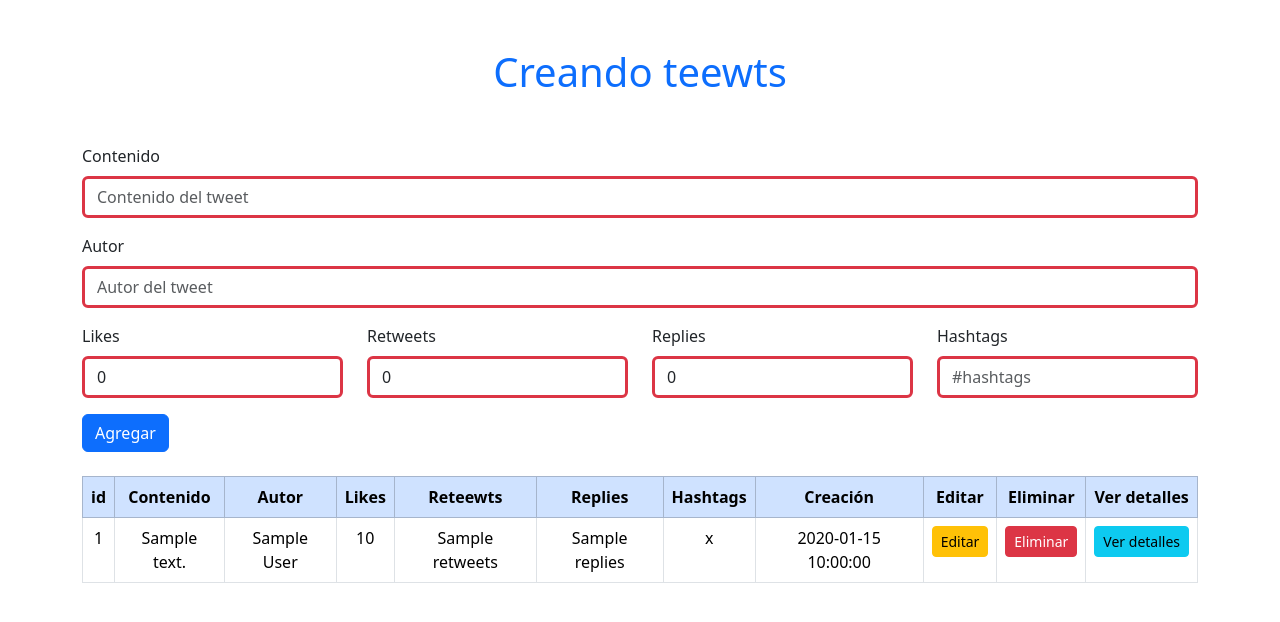
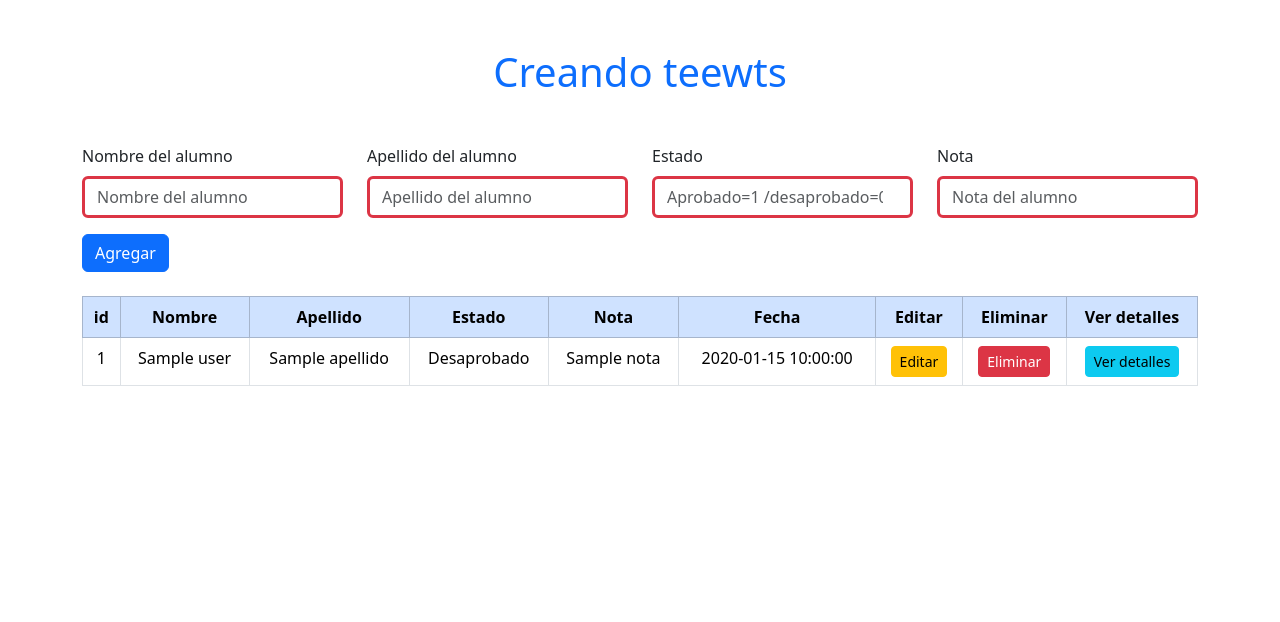
Before and after one commit to lsaavsan/ExamenModulo5, a Flask app: template templates/index.html in a window 1280 px wide. Shown: the top 622 px of the page. Run offline with Flask 3, Linux system fonts and the light colour scheme; the template is opened without the code that fills it: most values are stand-ins (such as "Sample title", 1, 10 or a date in 2020).

Commit message:
añadiendo avance

```diff
--- a/app.py
+++ b/app.py
@@ -5,27 +5,28 @@ from dotenv import load_dotenv
 
 # Cargar las variables de entorno desde un archivo .env (si se usa)
 # Esto permite mantener información sensible (como credenciales) fuera del código fuente.
+# Recomendado por el profesor
 load_dotenv()
 
 # Configuración de la conexión a la base de datos utilizando variables de entorno
 database = pymysql.connect(
-    host=os.getenv('DB_HOST'),  # Dirección del servidor de la base de datos (obtenida de las variables de entorno)
-    user=os.getenv('DB_USER'),  # Usuario autorizado para acceder a la base de datos
-    password=os.getenv('DB_PASSWORD'),  # Contraseña del usuario
-    database=os.getenv('DB_NAME'),  # Nombre de la base de datos
+    host=os.getenv('DB_HOST'),              # Dirección del servidor de la base de datos (obtenida de las variables de entorno)
+    user=os.getenv('DB_USER'),              # Usuario autorizado para acceder a la base de datos
+    password=os.getenv('DB_PASSWORD'),      # Contraseña del usuario
+    database=os.getenv('DB_NAME'),          # Nombre de la base de datos
     cursorclass=pymysql.cursors.DictCursor  # Configuración para obtener resultados como diccionarios
 )
 
 # Inicializamos la aplicación Flask
 app = Flask(__name__)
 
-# Ruta principal que muestra la lista de usuarios
+# Ruta principal que muestra la lista de alumnos
 @app.route("/")
 def home():
     # Crear un cursor para interactuar con la base de datos
     cursor = database.cursor()
 
-    # Ejecutar una consulta SQL para obtener todos los registros de la tabla 'clientes'
+    # Ejecutar una consulta SQL para obtener todos los registros de la tabla alumnos
     cursor.execute("SELECT * FROM alumnos")
 
     # Recuperar todos los resultados de la consulta como una lista de diccionarios
@@ -37,23 +38,24 @@ def home():
     # Renderizar la plantilla 'index.html' y pasar los datos de usuarios a la plantilla
     return render_template("index.html", data=users)
 
-# Ruta para agregar un nuevo usuario
+# Ruta para agregar un nuevo alumno
 @app.route("/user", methods=['POST'])
 def add_user():
     # Obtener los valores enviados desde el formulario HTML
-    content = request.form["content"]
-    author = request.form["author"]
-    hashtags = request.form["hashtags"]
+    nombre = request.form["nombre"]
+    apellido = request.form["apellido"]
+    aprobado = request.form["aprobado"]
+    nota = request.form["nota"]
 
     # Verificar que los campos requeridos no estén vacíos
-    if content and author and hashtags:
+    if nombre and apellido and aprobado and nota:
         # Crear un cursor para interactuar con la base de datos
         cursor = database.cursor()
 
-        # Ejecutar una consulta SQL para insertar un nuevo usuario
+        # Ejecutar una consulta SQL para insertar un nuevo alumno
         cursor.execute(
-            'INSERT INTO alumnos (content, author, hashtags) VALUES (%s, %s, %s)',
-            (content, author, hashtags)
+            'INSERT INTO alumnos (nombre, apellido, aprobado, nota) VALUES (%s, %s, %s, %s)',
+            (nombre, apellido, aprobado, nota)
         )
 
         # Confirmar los cambios en la base de datos
@@ -65,13 +67,13 @@ def add_user():
     # Redirigir al usuario de nuevo a la página principal
     return redirect(url_for('home'))
 
-# Ruta para eliminar un usuario
+# Ruta para eliminar un alumno
 @app.route("/delete/<int:id>")
 def delete_user(id):
     # Crear un cursor para interactuar con la base de datos
     cursor = database.cursor()
 
-    # Ejecutar una consulta SQL para eliminar un usuario por su ID
+    # Ejecutar una consulta SQL para eliminar un alumno por su ID
     cursor.execute("DELETE FROM alumnos WHERE id = %s", (id,))
 
     # Confirmar los cambios en la base de datos
@@ -80,7 +82,7 @@ def delete_user(id):
     # Cerrar el cursor para liberar recursos
     cursor.close()
 
-    # Redirigir al usuario de nuevo a la página principal
+    # Redirigir al alumno de nuevo a la página principal
     return redirect(url_for('home'))
 
 # Ruta para mostrar detalles de un usuario específico
@@ -89,7 +91,7 @@ def view_user(id):
     # Crear un cursor para interactuar con la base de datos
     cursor = database.cursor()
 
-    # Ejecutar una consulta SQL para obtener los datos de un usuario por su ID
+    # Ejecutar una consulta SQL para obtener los datos de un alumno por su ID
     cursor.execute("SELECT * FROM alumnos WHERE id = %s", (id,))
 
     # Recuperar el resultado de la consulta (un único registro)
@@ -100,32 +102,29 @@ def view_user(id):
 
     # Verificar si el usuario existe
     if user:
-        # Renderizar la plantilla 'user_detail.html' con los datos del usuario
+        # Renderizar la plantilla 'user_detail.html' con los datos del alumno
         return render_template("user_detail.html", user=user)
     else:
-        # Si no se encuentra el usuario, devolver un mensaje de error con el código HTTP 404
+        # Si no se encuentra el alumno, devolver un mensaje de error con el código HTTP 404
         return "Usuario no encontrado", 404
 
-# Ruta para editar los datos de un usuario
+# Ruta para editar los datos de un alumno
 @app.route("/edit/<int:id>", methods=['POST'])
 def edit_user(id):
     # Obtener los valores enviados desde el formulario HTML
-    content = request.form["content"]
-    author = request.form["author"]
-    hashtags = request.form["hashtags"]
-    likes = request.form["likes"]
-    retweets = request.form["retweets"]
-    replies = request.form["replies"]
-
+    nombre = request.form["nombre"]
+    apellido = request.form["apellido"]
+    aprobado = request.form["aprobado"]
+    nota = request.form["nota"]
     # Verificar que los campos requeridos no estén vacíos
-    if content and author and hashtags:
+    if nombre and apellido and aprobado and nota:
         # Crear un cursor para interactuar con la base de datos
         cursor = database.cursor()
 
-        # Ejecutar una consulta SQL para actualizar los datos del usuario
+        # Ejecutar una consulta SQL para actualizar los datos del alumno
         cursor.execute(
-            'UPDATE tweets SET content = %s, author = %s, hashtags = %s, likes= %s , retweets= %s, replies= %s  WHERE id = %s',
-            (content, author, hashtags, likes, retweets, replies, id)
+            'UPDATE alumnos SET nombre = %s, apellido = %s, aprobado = %s, nota= %s  WHERE id = %s',
+            (nombre, apellido, aprobado, nota, id)
         )
 
         # Confirmar los cambios en la base de datos
--- a/templates/index.html
+++ b/templates/index.html
@@ -16,48 +16,39 @@
     <!-- Contenedor principal -->
     <div class="container">
         <!-- ############################################################################################################## -->
-        <!-- Formulario para agregar un nuevo tweet -->
+        <!-- Formulario para agregar un nuevo alumno -->
         <form action="/user" method="post" class="mb-4">
-            <!-- Campo para content -->
-            <div class="mb-3">
-                <label for="content" class="form-label">Contenido</label>
-                <input type="text" class="form-control border border-3 border-danger mx-auto" name="content" placeholder="Contenido del tweet" required>
-            </div>
-            <!-- Campo para author -->
-            <div class="mb-3">
-                <label for="author" class="form-label">Autor</label>
-                <input type="text" class="form-control border border-3 border-danger mx-auto" name="author" placeholder="Autor del tweet" required>
-            </div>
+
             <div class="row">
-                <!-- Campo para likes -->
+                <!-- Campo para nombre -->
                 <div class="col-md-3">
                     <div class="mb-3 " >
-                        <label for="likes" class="form-label">Likes</label>
-                        <input type="number" class="form-control border border-3 border-danger mx-auto" min="0" value="0" name="likes" required>
+                        <label for="nombre" class="form-label">Nombre del alumno</label>
+                        <input type="text" class="form-control border border-3 border-danger mx-auto" name="nombre" placeholder="Nombre del alumno" required>
                     </div>
                 </div>
 
-                <!-- Campo para retweets -->
+                <!-- Campo para apellido -->
                 <div class="col-md-3">
                     <div class="mb-3">
-                        <label for="retweets" class="form-label">Retweets</label>
-                        <input type="number" class="form-control border border-3 border-danger mx-auto" min="0" value="0" name="retweets" required>
+                        <label for="apellido" class="form-label">Apellido del alumno</label>
+                        <input type="text" class="form-control border border-3 border-danger mx-auto" name="apellido" placeholder="Apellido del alumno" required>
                     </div>
                 </div>
 
-                <!-- Campo para replies -->
+                <!-- Campo para aprobado -->
                 <div class="col-md-3">
                     <div class="mb-3">
-                        <label for="replies" class="form-label">Replies</label>
-                        <input type="number" class="form-control border border-3 border-danger mx-auto" min="0" value="0" name="replies" required>
+                        <label for="aprobado" class="form-label">Estado</label>
+                        <input type="number" class="form-control border border-3 border-danger mx-auto" name="aprobado" min="0" max="1" placeholder="Aprobado=1 /desaprobado=0" required>
                     </div>
                 </div>
 
-                <!-- Campo para hashtags -->
+                <!-- Campo para nota -->
                 <div class="col-md-3">
                     <div class="mb-3">
-                        <label for="hashtags" class="form-label">Hashtags</label>
-                        <input type="text" class="form-control border border-3 border-danger mx-auto" name="hashtags" placeholder="#hashtags" required>
+                        <label for="nota" class="form-label">Nota</label>
+                        <input type="number" class="form-control border border-3 border-danger mx-auto" name="nota" min="0" max="20" placeholder="Nota del alumno" required>
                     </div>
                 </div>
             </div>
@@ -68,19 +59,17 @@
         <!-- ############################################################################################################## -->
 
         <!-- ############################################################################################################## -->
-        <!-- Tabla para mostrar la lista de usuarios -->
+        <!-- Tabla para mostrar la lista de alumnos -->
         <table class="table table-bordered text-center">
             <thead class="table-primary">
                 <!-- Encabezados de las columnas de la tabla -->
                 <tr>
                     <th>id</th>
-                    <th>Contenido</th>
-                    <th>Autor</th>
-                    <th>Likes</th>
-                    <th>Reteewts</th>
-                    <th>Replies</th>
-                    <th>Hashtags</th>
-                    <th>Creación</th>
+                    <th>Nombre</th>
+                    <th>Apellido</th>
+                    <th>Estado</th>
+                    <th>Nota</th>
+                    <th>Fecha</th>
                     <th>Editar</th> <!-- Columna para botones de edición -->
                     <th>Eliminar</th> <!-- Columna para botones de eliminación -->
                     <th>Ver detalles</th> <!-- Columna para enlaces a detalles -->
@@ -91,19 +80,17 @@
                 {% for user in data %}
                 <tr>
                     <td>{{ user.id }}</td>
-                    <td>{{ user.content }}</td>
-                    <td>{{ user.author }}</td>
-                    <td>{{ user.likes }}</td>
-                    <td>{{ user.retweets }}</td>
-                    <td>{{ user.replies }}</td>
-                    <td>{{ user.hashtags }}</td>
-                    <td>{{ user.created_at }}</td>
+                    <td>{{ user.nombre }}</td>
+                    <td>{{ user.apellido }}</td>
+                    <td>{{ "Aprobado" if user.aprobado == 1 else "Desaprobado" }}</td>
+                    <td>{{ user.nota }}</td>
+                    <td>{{ user.fecha }}</td>
 
                     <!-- Botón para abrir el modal de edición -->
                     <td><a href="#" class="btn btn-warning btn-sm" data-bs-toggle="modal" data-bs-target="#editModal{{ user.id }}">Editar</a></td>
-                    <!-- Botón para eliminar el usuario -->
-                    <td><a href="{{ url_for('delete_user', id=user.id) }}" class="btn btn-danger btn-sm" onclick="return confirm('¿Estás seguro de que deseas eliminar este tweet?');">Eliminar</a></td>
-                    <!-- Botón para ver los detalles del usuario -->
+                    <!-- Botón para eliminar el alumno -->
+                    <td><a href="{{ url_for('delete_user', id=user.id) }}" class="btn btn-danger btn-sm" onclick="return confirm('¿Estás seguro de que deseas eliminar este alumno?');">Eliminar</a></td>
+                    <!-- Botón para ver los detalles del alumno -->
                     <td><a href="{{ url_for('view_user', id=user.id) }}" class="btn btn-info btn-sm">Ver detalles</a></td>
                 </tr>
                 <!-- ############################################################################################################## -->
@@ -116,56 +103,44 @@
                             <!-- Formulario dentro del modal para editar al usuario -->
                             <form action="/edit/{{ user.id }}" method="post">
                                 <div class="modal-header">
-                                    <h5 class="modal-title" id="editModalLabel">Editar tweet: {{ user.id }} | Creado : {{ user.created_at }}</h5>
+                                    <h5 class="modal-title" id="editModalLabel">Editar alumno: {{ user.id }} | Fecha : {{ user.fecha }}</h5>
                                     <button type="button" class="btn-close" data-bs-dismiss="modal" aria-label="Close"></button>
                                 </div>
                                 <div class="modal-body">
-                                    <!-- Campo para editar el Username -->
-                                    <div class="mb-3">
-                                        <label for="content" class="form-label">Contenido</label>
-                                        <input type="text" class="form-control border border-3 border-danger mx-auto" name="content" value="{{ user.content }}" required>
-                                    </div>
-                                    <!-- Campo para editar el Nombre -->
-                                    <div class="mb-3">
-                                        <label for="author" class="form-label">Autor</label>
-                                        <input type="text" class="form-control border border-3 border-danger mx-auto" name="author" value="{{ user.author }}" required>
-                                    </div>
 
                                     <div class="row">
-                                        <!-- Campo para likes -->
-                                        <div class="col-md-4">
-                                            <div class="mb-4 text-center" >
-                                                <label for="likes" class="form-label">Likes</label>
-                                                <input type="number" class="form-control border border-3 border-danger mx-auto text-center" min="0" value="{{ user.likes }}" name="likes" required>
+                                        <!-- Campo para nombre -->
+                                        <div class="col-md-6">
+                                            <div class="mb-4 " >
+                                                <label for="nombre" class="form-label">Nombre</label>
+                                                <input type="text" class="form-control border border-3 border-danger mx-auto" name="nombre" value="{{ user.nombre }}" required>
                                             </div>
                                         </div>
 
-                                        <!-- Campo para retweets -->
-                                        <div class="col-md-4">
-                                            <div class="mb-4 text-center">
-                                                <label for="retweets" class="form-label">Retweets</label>
-                                                <input type="number" class="form-control border border-3 border-danger mx-auto text-center" min="0" value="{{ user.retweets }}" name="retweets" required>
+                                        <!-- Campo para apellido -->
+                                        <div class="col-md-6">
+                                            <div class="mb-4">
+                                                <label for="apellido" class="form-label">Apellido</label>
+                                                <input type="text" class="form-control border border-3 border-danger mx-auto" name="apellido" value="{{ user.apellido }}" required>
                                             </div>
                                         </div>
 
-                                        <!-- Campo para replies -->
-                                        <div class="col-md-4">
-                                            <div class="mb-4 text-center">
-                                                <label for="replies" class="form-label">Replies</label>
-                                                <input type="number" class="form-control border border-3 border-danger mx-auto text-center" min="0" value="{{ user.replies }}" name="replies" required>
+                                        <!-- Campo para aprobado -->
+                                        <div class="col-md-6">
+                                            <div class="mb-4">
+                                                <label for="aprobado" class="form-label">Estado ( 1 / 0 )</label>
+                                                <input type="number" class="form-control border border-3 border-danger mx-auto" name="aprobado"min="0" max="1" value="{{ user.aprobado }}" required>
                                             </div>
                                         </div>
 
+                                        <!-- Campo para nota -->
+                                        <div class="col-md-6">
+                                            <div class="mb-4">
+                                                <label for="nota" class="form-label">Nota</label>
+                                                <input type="number" class="form-control border border-3 border-danger mx-auto" min="0" max="20" name="nota" value="{{ user.nota }}" required>
+                                            </div>
+                                        </div>
                                     </div>
-
-
-
-                                    <!-- Campo para editar la Contraseña -->
-                                    <div class="mb-3">
-                                        <label for="hashtags" class="form-label">Hashtags</label>
-                                        <input type="text" class="form-control border border-3 border-danger mx-auto" name="hashtags" value="{{ user.hashtags }}" required>
-                                    </div>
-                                </div>
 
                                 <div class="modal-footer">
                                     <!-- Botón para guardar los cambios -->
```
Also changed, not shown: templates/user_detail.html (+24 -11 lines).
